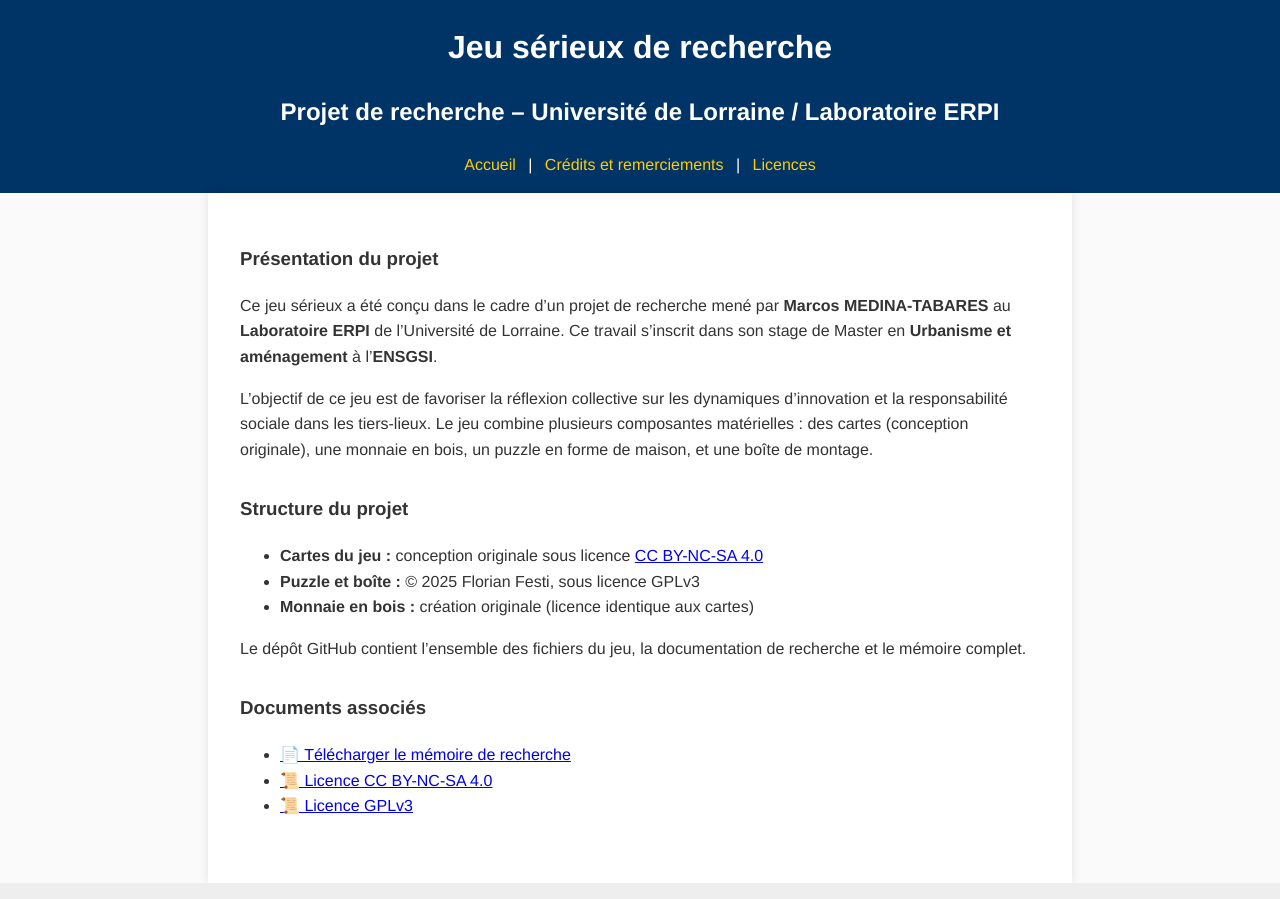
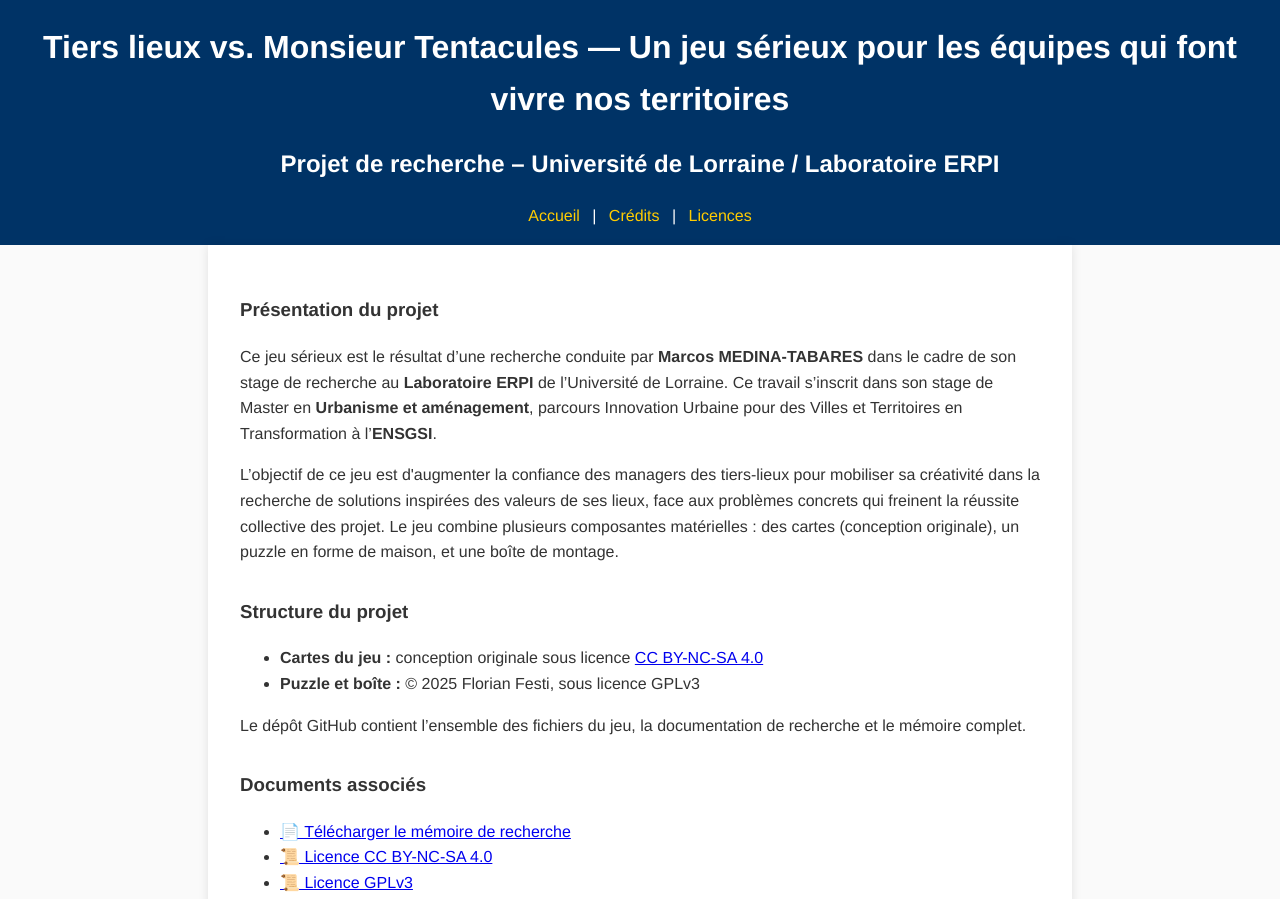
Before and after one commit to mmedinata/Tiers-lieux-vs.-Monsieur-Tentacules, a plain HTML site: page docs/index.html in a window 1280 px wide. Shown: the top 899 px of the page. Drawn offline with Linux system fonts and the light colour scheme.

Commit message:
Update index.html

```diff
--- a/docs/index.html
+++ b/docs/index.html
@@ -3,16 +3,16 @@
 <head>
   <meta charset="UTF-8" />
   <meta name="viewport" content="width=device-width, initial-scale=1.0" />
-  <title>Jeu sérieux de recherche – Marcos Medina-Tabares</title>
+  <title>Tiers-lieux vs. Monsieur Tentacules</title>
   <link rel="stylesheet" href="style.css" />
 </head>
 <body>
   <header>
-    <h1>Jeu sérieux de recherche</h1>
+    <h1>Tiers lieux vs. Monsieur Tentacules — Un jeu sérieux pour les équipes qui font vivre nos territoires</h1>
     <h2>Projet de recherche – Université de Lorraine / Laboratoire ERPI</h2>
     <nav>
       <a href="index.html">Accueil</a> |
-      <a href="credits.html">Crédits et remerciements</a> |
+      <a href="credits.html">Crédits</a> |
       <a href="licenses.html">Licences</a>
     </nav>
   </header>
@@ -21,14 +21,15 @@
     <section>
       <h3>Présentation du projet</h3>
       <p>
-        Ce jeu sérieux a été conçu dans le cadre d’un projet de recherche mené par
-        <strong>Marcos MEDINA-TABARES</strong> au <strong>Laboratoire ERPI</strong> de l’Université de Lorraine.
-        Ce travail s’inscrit dans son stage de Master en <strong>Urbanisme et aménagement</strong> à l’<strong>ENSGSI</strong>.
+        Ce jeu sérieux est le résultat d’une recherche conduite par
+        <strong>Marcos MEDINA-TABARES</strong> dans le cadre de son stage de recherche au <strong>Laboratoire ERPI</strong> de l’Université de Lorraine.
+        Ce travail s’inscrit dans son stage de Master en <strong>Urbanisme et aménagement</strong>, parcours Innovation Urbaine pour des Villes et Territoires en Transformation à l’<strong>ENSGSI</strong>.
       </p>
       <p>
-        L’objectif de ce jeu est de favoriser la réflexion collective sur les dynamiques d’innovation et la responsabilité
-        sociale dans les tiers-lieux. Le jeu combine plusieurs composantes matérielles : des cartes (conception originale),
-        une monnaie en bois, un puzzle en forme de maison, et une boîte de montage.
+        L’objectif de ce jeu est d'augmenter la confiance des managers des tiers-lieux pour mobiliser sa créativité
+        dans la recherche de solutions inspirées des valeurs de ses lieux,
+        face aux problèmes concrets qui freinent la réussite collective des projet. Le jeu combine plusieurs composantes matérielles : des cartes (conception originale),
+        un puzzle en forme de maison, et une boîte de montage.
       </p>
     </section>
 
@@ -37,7 +38,6 @@
       <ul>
         <li><strong>Cartes du jeu :</strong> conception originale sous licence <a href="https://creativecommons.org/licenses/by-nc-sa/4.0/legalcode.fr">CC BY-NC-SA 4.0</a></li>
         <li><strong>Puzzle et boîte :</strong> © 2025 Florian Festi, sous licence GPLv3</li>
-        <li><strong>Monnaie en bois :</strong> création originale (licence identique aux cartes)</li>
       </ul>
       <p>
         Le dépôt GitHub contient l’ensemble des fichiers du jeu, la documentation de recherche et le mémoire complet.
```
